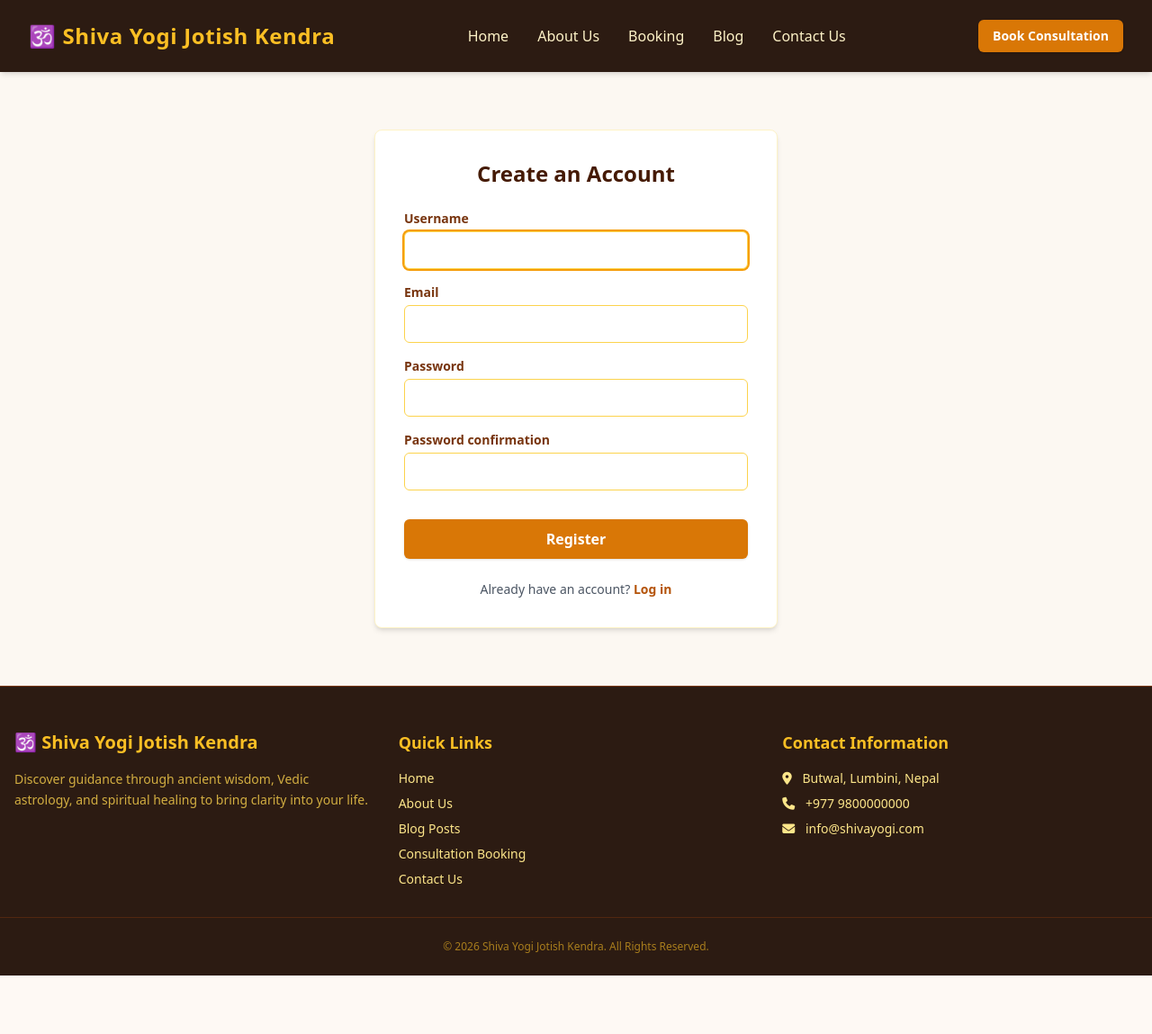
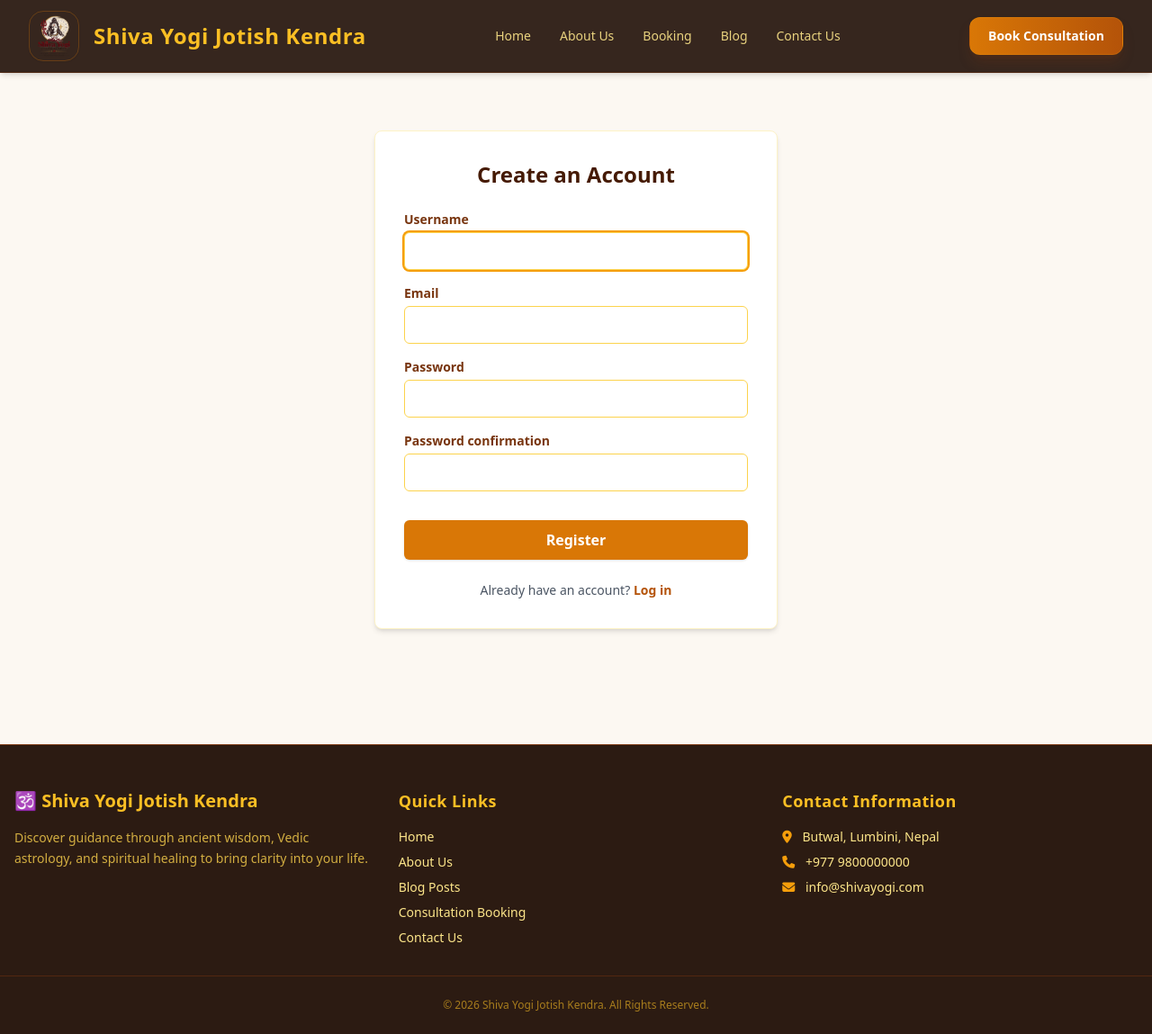
Before and after one commit to Saachin-Kunwar/Shiva-Yogi-Jotish-Kendra, a Django app: page /accounts/register/ in a window 1280 px wide. Shown: the whole page at 90% size. Before the commit the page ends 1084 px from the top, so only its background shows below. Run offline with Django 5.2, Linux system fonts and the light colour scheme; parts of the project's set-up code (start-up, migrations or seed data) failed here and were passed over; some libraries are stand-ins or nearby versions.

Commit message:
Fix logo

```diff
--- a/core/templates/core/base.html
+++ b/core/templates/core/base.html
@@ -1,3 +1,4 @@
+{% load static %}
 <!DOCTYPE html>
 <html lang="en">
 <head>
@@ -6,21 +7,29 @@
     <title>{% block title %}Shiva Yogi Jotish Kendra{% endblock %}</title>
     <!-- Tailwind CSS CDN -->
     <script src="https://cdn.tailwindcss.com"></script>
+    <!-- FontAwesome Icons -->
     <link rel="stylesheet" href="https://cdnjs.cloudflare.com/ajax/libs/font-awesome/6.4.0/css/all.min.css">
 </head>
-<body class="bg-[#fcf8f2] text-amber-950 font-sans antialiased">
+<body class="bg-[#fcf8f2] text-amber-950 font-sans antialiased min-h-screen flex flex-col justify-between">
 
     <!-- Navigation Bar -->
-    <header class="bg-[#2c1b12] text-amber-100 sticky top-0 z-50 shadow-md">
+    <header class="bg-[#2c1b12] text-amber-100 sticky top-0 z-50 shadow-md backdrop-blur-md bg-opacity-95 border-b border-amber-900/40">
         <div class="max-w-7xl mx-auto px-4 sm:px-6 lg:px-8">
             <div class="flex items-center justify-between h-20">
-                <!-- Logo & Brand -->
-                <div class="flex items-center space-x-3">
-                    <span class="text-2xl font-bold tracking-wide text-amber-400">🕉️ Shiva Yogi Jotish Kendra</span>
-                </div>
+
+               <!-- Logo & Brand -->
+<!-- Logo & Brand -->
+<div class="flex items-center space-x-3">
+    <a href="{% url 'home' %}" class="flex items-center space-x-4 group">
+        <img src="{% static 'images/logo.png' %}" alt="Shiva Yogi Logo" class="w-14 h-14 object-contain rounded-2xl shadow-sm border border-amber-600/30">
+        <span class="text-xl sm:text-2xl font-bold tracking-wide text-amber-400 group-hover:text-amber-300 transition">
+            Shiva Yogi Jotish Kendra
+        </span>
+    </a>
+</div>
 
                 <!-- Desktop Menu -->
-                <nav class="hidden md:flex items-center space-x-8 font-medium">
+                <nav class="hidden md:flex items-center space-x-8 font-medium text-sm text-amber-200/90">
                     <a href="{% url 'home' %}" class="hover:text-amber-400 transition">Home</a>
                     <a href="{% url 'about' %}" class="hover:text-amber-400 transition">About Us</a>
                     <a href="{% url 'booking' %}" class="hover:text-amber-400 transition">Booking</a>
@@ -30,36 +39,46 @@
 
                 <!-- Book Consultation Button (Desktop) -->
                 <div class="hidden md:flex items-center space-x-4">
-                    <a href="{% url 'booking' %}" class="bg-amber-600 hover:bg-amber-700 text-white px-4 py-2 rounded-md font-semibold text-sm transition shadow">
+                    <a href="{% url 'booking' %}" class="bg-gradient-to-r from-amber-600 to-amber-700 hover:from-amber-500 hover:to-amber-600 text-white px-5 py-2.5 rounded-xl font-semibold text-sm transition shadow-lg shadow-amber-900/30 border border-amber-500/20">
                         Book Consultation
                     </a>
                 </div>
 
                 <!-- Mobile Menu Toggle Button -->
                 <div class="md:hidden flex items-center">
-                    <button id="menu-btn" class="text-amber-200 focus:outline-none">
-                        <i class="fa-solid fa-bars text-2xl"></i>
+                    <button id="menu-btn" class="text-amber-200 hover:text-amber-400 focus:outline-none p-2 text-xl">
+                        <i class="fa-solid fa-bars"></i>
                     </button>
                 </div>
             </div>
         </div>
 
         <!-- Mobile Menu Dropdown -->
-        <div id="mobile-menu" class="hidden md:hidden bg-[#22130c] px-4 pt-2 pb-4 space-y-3">
-            <a href="{% url 'home' %}" class="block py-1 hover:text-amber-400 transition">Home</a>
-            <a href="{% url 'about' %}" class="block py-1 hover:text-amber-400 transition">About Us</a>
-            <a href="{% url 'booking' %}" class="block py-1 hover:text-amber-400 transition">Booking</a>
-            <a href="{% url 'blog_list' %}" class="block py-1 hover:text-amber-400 transition">Blog</a>
-            <a href="{% url 'contact' %}" class="block py-1 hover:text-amber-400 transition">Contact Us</a>
+        <div id="mobile-menu" class="hidden md:hidden bg-[#22130c] border-b border-amber-900/50 px-4 pt-3 pb-5 space-y-3">
+            <a href="{% url 'home' %}" class="block py-1 text-amber-200 hover:text-amber-400 transition font-medium">Home</a>
+            <a href="{% url 'about' %}" class="block py-1 text-amber-200 hover:text-amber-400 transition font-medium">About Us</a>
+            <a href="{% url 'booking' %}" class="block py-1 text-amber-200 hover:text-amber-400 transition font-medium">Booking</a>
+            <a href="{% url 'blog_list' %}" class="block py-1 text-amber-200 hover:text-amber-400 transition font-medium">Blog</a>
+            <a href="{% url 'contact' %}" class="block py-1 text-amber-200 hover:text-amber-400 transition font-medium">Contact Us</a>
 
-            <div class="pt-2 border-t border-amber-900/50 flex flex-col space-y-2">
-                <a href="{% url 'booking' %}" class="block bg-amber-600 text-center text-white py-2 rounded-md font-semibold">Book Consultation</a>
+            <div class="pt-3 border-t border-amber-900/50 flex flex-col space-y-2">
+                <a href="{% url 'booking' %}" class="block bg-amber-600 hover:bg-amber-700 text-center text-white py-3 rounded-xl font-semibold shadow transition">Book Consultation</a>
             </div>
         </div>
     </header>
 
     <!-- Main Content Block -->
-    <main>
+    <main class="flex-grow">
+        {% if messages %}
+            <div class="max-w-4xl mx-auto px-4 mt-6">
+                {% for message in messages %}
+                    <div class="bg-amber-100 border border-amber-300 text-amber-900 px-4 py-3 rounded-xl shadow-sm text-sm font-medium">
+                        {{ message }}
+                    </div>
+                {% endfor %}
+            </div>
+        {% endif %}
+
         {% block content %}
         {% endblock %}
     </main>
@@ -69,28 +88,28 @@
         <div class="max-w-7xl mx-auto px-4 grid grid-cols-1 md:grid-cols-3 gap-8 mb-8">
             <div>
                 <h3 class="text-xl font-bold text-amber-400 mb-4">🕉️ Shiva Yogi Jotish Kendra</h3>
-                <p class="text-sm text-amber-300/80 leading-relaxed">
+                <p class="text-sm text-amber-300/80 leading-relaxed font-light">
                     Discover guidance through ancient wisdom, Vedic astrology, and spiritual healing to bring clarity into your life.
                 </p>
             </div>
             <div>
-                <h4 class="text-lg font-semibold text-amber-400 mb-4">Quick Links</h4>
-                <ul class="space-y-2 text-sm">
-                    <li><a href="{% url 'home' %}" class="hover:text-amber-400">Home</a></li>
-                    <li><a href="{% url 'about' %}" class="hover:text-amber-400">About Us</a></li>
-                    <li><a href="{% url 'blog_list' %}" class="hover:text-amber-400">Blog Posts</a></li>
-                    <li><a href="{% url 'booking' %}" class="hover:text-amber-400">Consultation Booking</a></li>
-                    <li><a href="{% url 'contact' %}" class="hover:text-amber-400">Contact Us</a></li>
+                <h4 class="text-lg font-semibold text-amber-400 mb-4 tracking-wide">Quick Links</h4>
+                <ul class="space-y-2 text-sm font-light">
+                    <li><a href="{% url 'home' %}" class="hover:text-amber-400 transition">Home</a></li>
+                    <li><a href="{% url 'about' %}" class="hover:text-amber-400 transition">About Us</a></li>
+                    <li><a href="{% url 'blog_list' %}" class="hover:text-amber-400 transition">Blog Posts</a></li>
+                    <li><a href="{% url 'booking' %}" class="hover:text-amber-400 transition">Consultation Booking</a></li>
+                    <li><a href="{% url 'contact' %}" class="hover:text-amber-400 transition">Contact Us</a></li>
                 </ul>
             </div>
             <div>
-                <h4 class="text-lg font-semibold text-amber-400 mb-4">Contact Information</h4>
-                <p class="text-sm mb-2"><i class="fa-solid fa-location-dot mr-2"></i> Butwal, Lumbini, Nepal</p>
-                <p class="text-sm mb-2"><i class="fa-solid fa-phone mr-2"></i> +977 9800000000</p>
-                <p class="text-sm"><i class="fa-solid fa-envelope mr-2"></i> info@shivayogi.com</p>
+                <h4 class="text-lg font-semibold text-amber-400 mb-4 tracking-wide">Contact Information</h4>
+                <p class="text-sm mb-2 font-light"><i class="fa-solid fa-location-dot mr-2 text-amber-500"></i> Butwal, Lumbini, Nepal</p>
+                <p class="text-sm mb-2 font-light"><i class="fa-solid fa-phone mr-2 text-amber-500"></i> +977 9800000000</p>
+                <p class="text-sm font-light"><i class="fa-solid fa-envelope mr-2 text-amber-500"></i> info@shivayogi.com</p>
             </div>
         </div>
-        <div class="max-w-7xl mx-auto px-4 border-t border-amber-900/50 pt-6 text-center text-xs text-amber-400/60">
+        <div class="max-w-7xl mx-auto px-4 border-t border-amber-900/50 pt-6 text-center text-xs text-amber-400/60 font-light">
             &copy; 2026 Shiva Yogi Jotish Kendra. All Rights Reserved.
         </div>
     </footer>
```
Also changed, not shown: static/images/logo.png (added).
